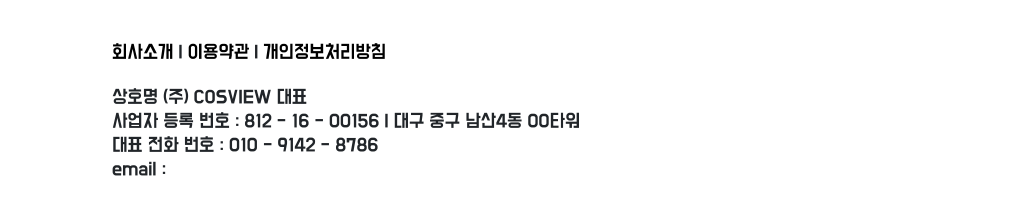
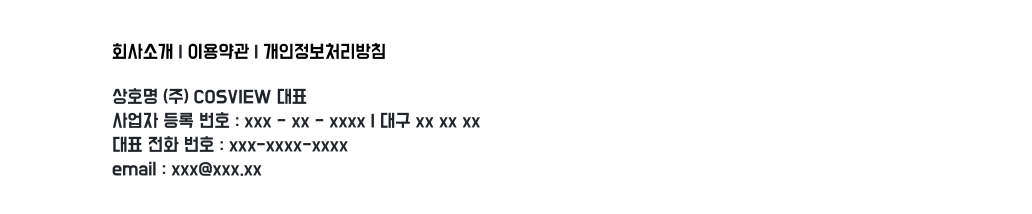
Before and after one commit to ChoiEuiCheon/COSVIEW, a plain HTML site: page Product/ProductMain.html in a window 1280 px wide. Shown: the part 1285-1499 px from the top of the page, 0-1032 px from the left. Drawn offline with nearby package versions, Linux system fonts and the light colour scheme.

Commit message:
22.12.18

```diff
--- a/Product/ProductMain.html
+++ b/Product/ProductMain.html
@@ -206,10 +206,10 @@
           </div>
           <div class="second-line">
             <div>상호명 (주) COSVIEW 대표</div>
-            <div>사업자 등록 번호 : 812 - 16 - 00156 |  대구 중구 남산4동 00타워</div>
-            <div>대표 전화 번호 : 010 - 9142 - 8786</div>
-            <div>email : </div>
-          </div>
+            <div>사업자 등록 번호 : xxx - xx - xxxx | 대구 xx xx xx</div>
+            <div>대표 전화 번호 : xxx-xxxx-xxxx</div>
+            <div>email : xxx@xxx.xx</div>
+        </div>
         </div>
       </footer>
 
```
Also changed, not shown: Product/ProductReview.html (+4 -4 lines), index.html (+6 -2 lines).
